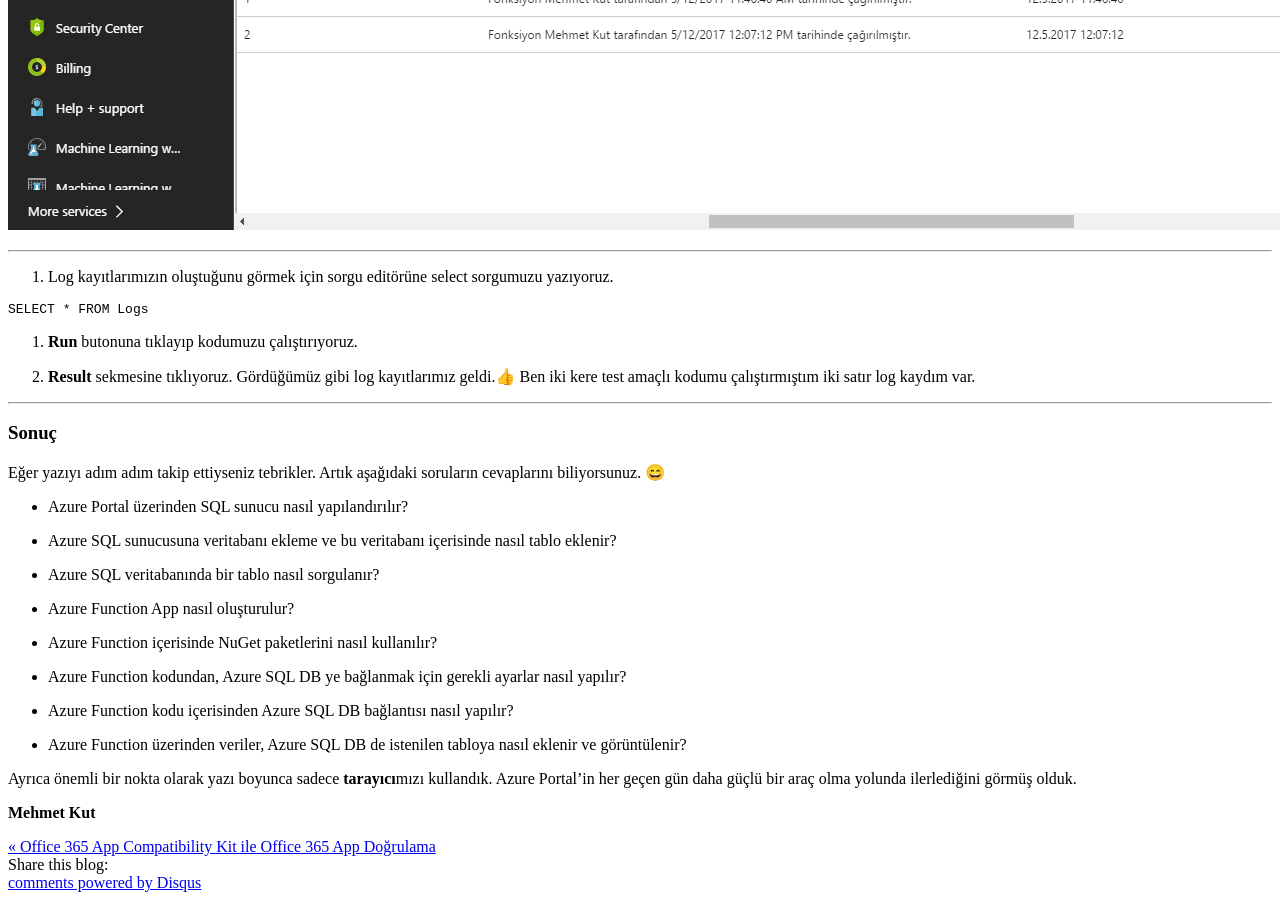
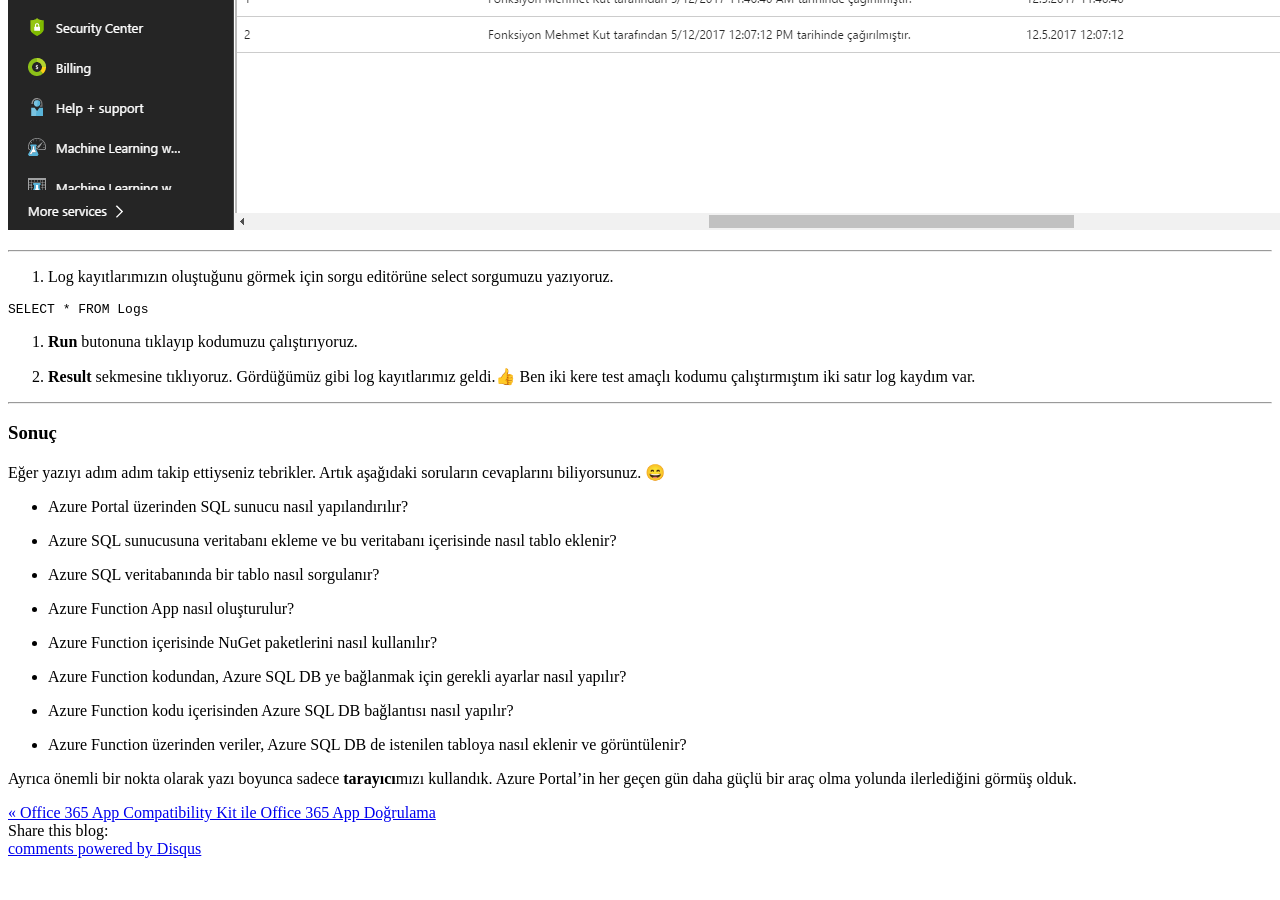
Before and after one commit to mehmetkut/mehmetkut.github.io, a Jekyll site: the page built from _posts/2017-05-11-azure-functions-ile-veritabani-islemleri-tr.md, in a window 1280 px wide and 900 px high, scrolled down 31485 px. Built offline with Jekyll 4.4.1, drawn with Linux system fonts in a browser that asks for light colours; comment, search, counter and statistics services are not loaded; after the commit the page ends 32351 px from its top, so only the background shows below that.

```diff
--- /dev/null
+++ b/CNAME
@@ -0,0 +1 @@
+mehmetkut.com
--- a/_posts/2017-05-11-azure-functions-ile-veritabani-islemleri-tr.md
+++ b/_posts/2017-05-11-azure-functions-ile-veritabani-islemleri-tr.md
@@ -533,5 +533,3 @@ Eğer yazıyı adım adım takip ettiyseniz tebrikler. Artık aşağıdaki sorul
 
 
 Ayrıca önemli bir nokta olarak yazı boyunca sadece **tarayıcı**mızı kullandık. Azure Portal'in her geçen gün daha güçlü bir araç olma yolunda ilerlediğini görmüş olduk.
-
-**Mehmet Kut**
```
